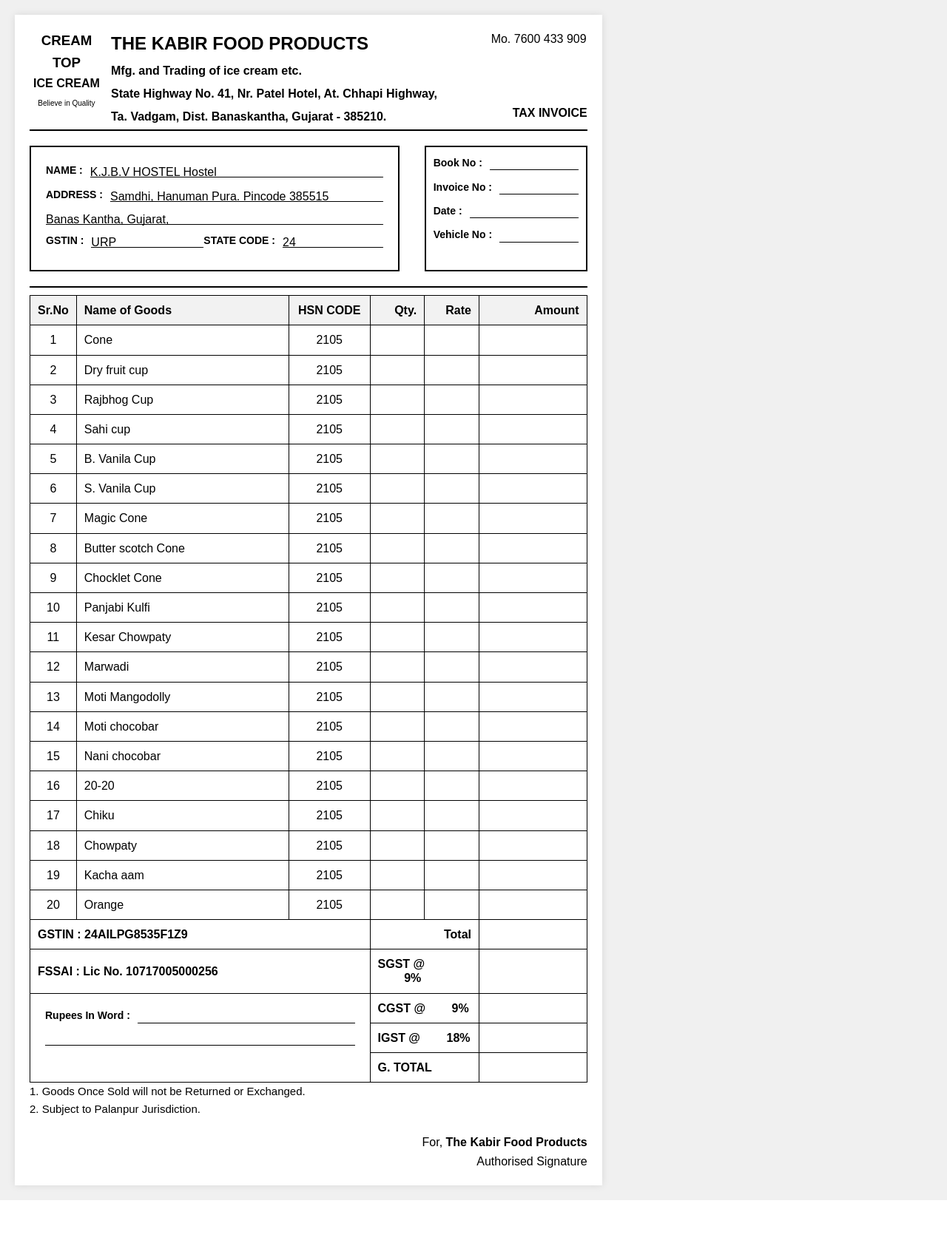
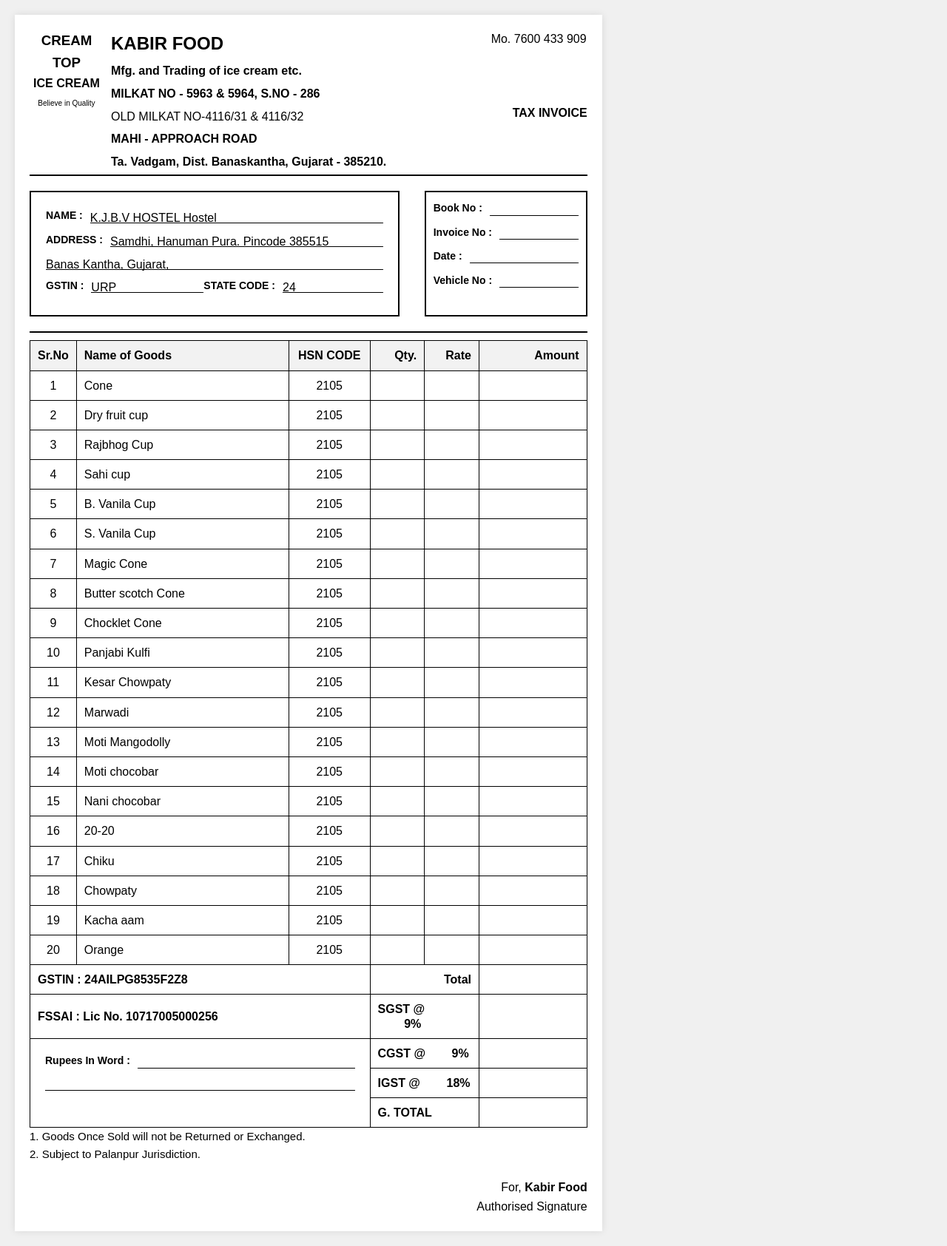
Before and after one commit to Juned-the-programmer/Invoice-Generator, a Django app: template GST/templates/GST/invoice_template.html in a window 1280 px wide. Shown: the whole page at 74% size. Before the commit the page ends 1623 px from the top, so only its background shows below. Run offline with Django 5.2, Linux system fonts and the light colour scheme; the template is opened without the code that fills it: values that come from a table or form of the project are taken from there, others are empty; data comes from the database, SQL or seed files in the repository.

Commit message:
Update Address

```diff
--- a/GST/templates/GST/invoice_template.html
+++ b/GST/templates/GST/invoice_template.html
@@ -3,7 +3,7 @@
 <head>
     <meta charset="UTF-8">
     <meta name="viewport" content="width=device-width, initial-scale=1.0">
-    <title>Tax Invoice - The Kabir Food Products</title>
+    <title>Tax Invoice - Kabir Food</title>
     <link rel="stylesheet" href="style.css">
 </head>
 <style>
@@ -198,9 +198,11 @@ th:nth-child(6), td:nth-child(6) { /* Target Amount column */
                     <small>Believe in Quality</small>
                 </div>
                 <div class="company-info">
-                    <h2>THE KABIR FOOD PRODUCTS</h2>
+                    <h2>KABIR FOOD</h2>
                     <p>Mfg. and Trading of ice cream etc.</p>
-                    <p>State Highway No. 41, Nr. Patel Hotel, At. Chhapi Highway,</p>
+                    <p>MILKAT NO - 5963 & 5964, S.NO - 286</p>
+                    </p>OLD MILKAT NO-4116/31 & 4116/32</p>
+                    <p>MAHI - APPROACH ROAD</p>
                     <p>Ta. Vadgam, Dist. Banaskantha, Gujarat - 385210.</p>
                 </div>
                 <div class="contact">
@@ -284,7 +286,7 @@ th:nth-child(6), td:nth-child(6) { /* Target Amount column */
                 </tbody>
                 <tfoot>
                     <tr>
-                        <td colspan="3" style="text-align: left;"><h4>GSTIN : 24AILPG8535F1Z9</h4></td>
+                        <td colspan="3" style="text-align: left;"><h4>GSTIN : 24AILPG8535F2Z8</h4></td>
                         <td colspan="2" style="text-align: right;"><h4>Total</h4></td>
                         <td colspan="1" style="text-align: right;"><h4>{{sub_total}}</h4></td>
                     </tr>
@@ -322,7 +324,7 @@ th:nth-child(6), td:nth-child(6) { /* Target Amount column */
         <p style="font-size: 15px;">2. Subject to Palanpur Jurisdiction.</p>
 
         <div style="text-align: right; margin-top: 20px;">
-            <p>For, <strong>The Kabir Food Products</strong></p>
+            <p>For, <strong>Kabir Food</strong></p>
             <p>Authorised Signature</p>
         </div>
     </div>
```
